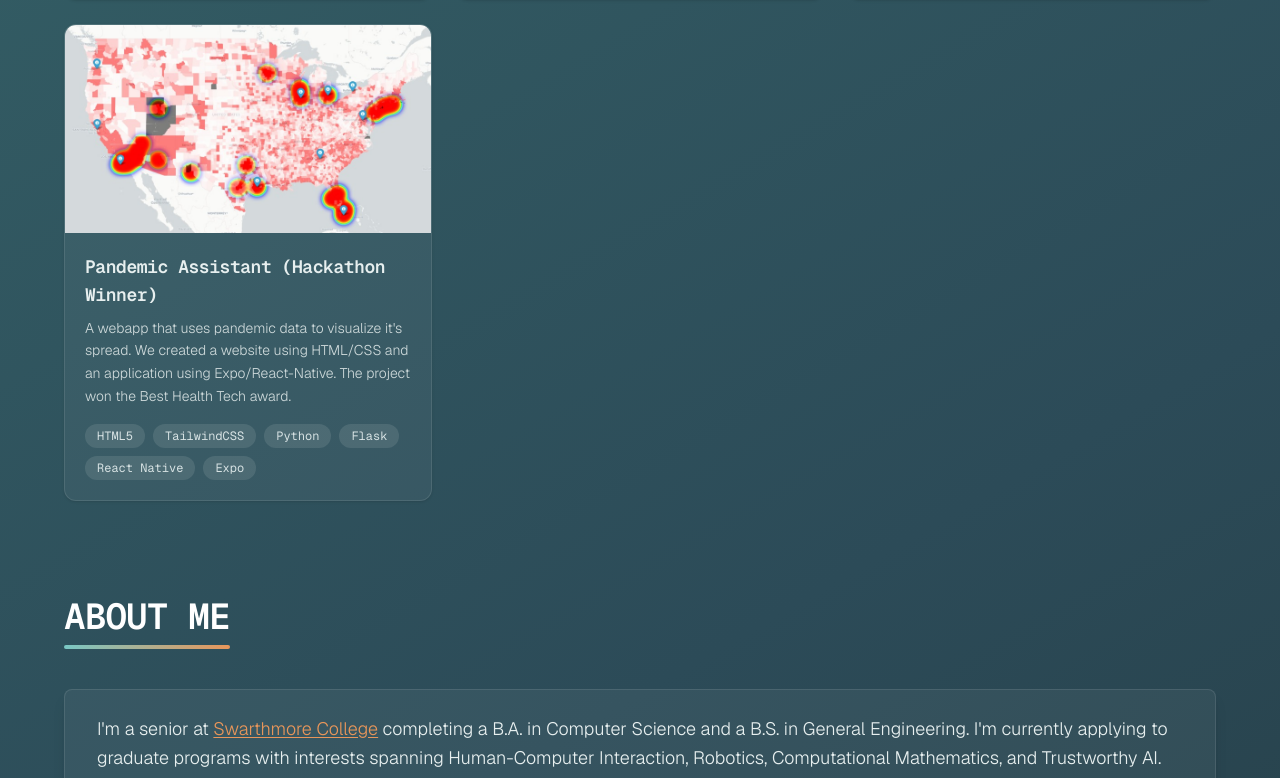
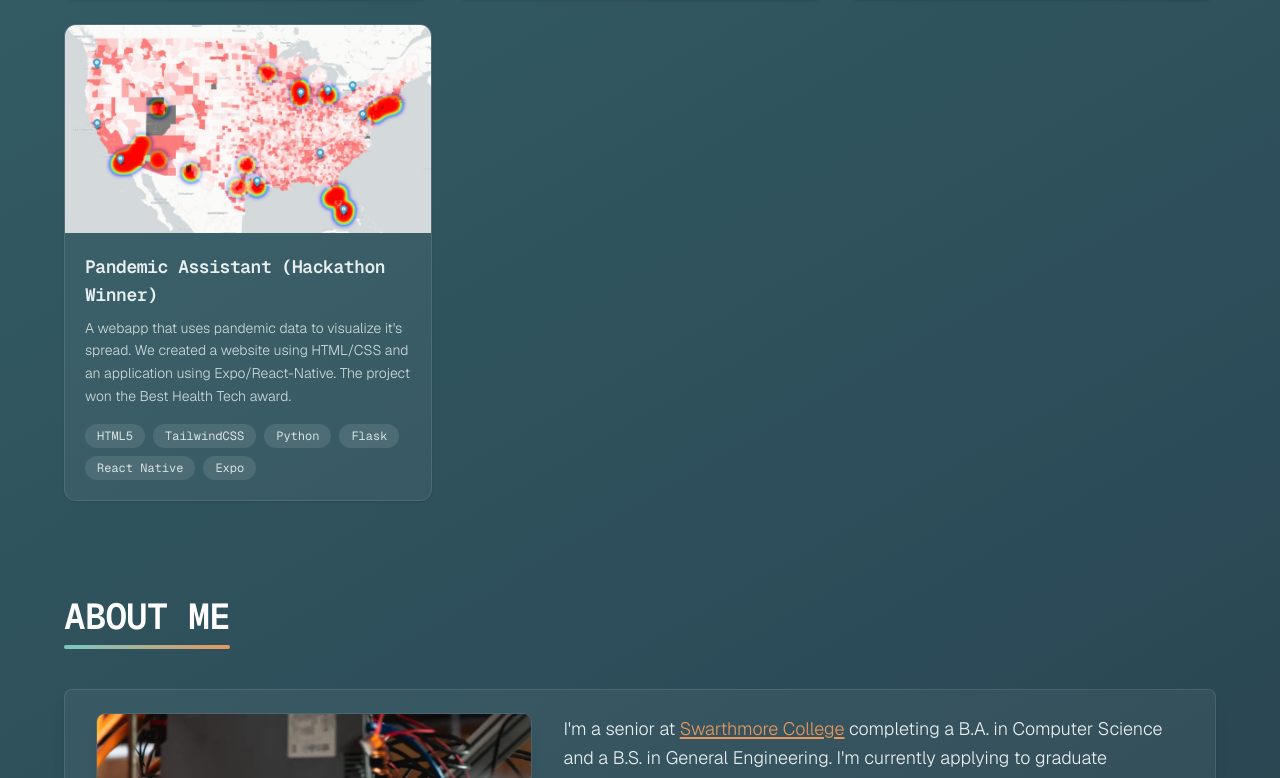
Before and after one commit to nickfettig/site-3.0, a Next.js app: page / in a window 1280 px wide. Shown: the part 2022-2800 px from the top of the page. Built offline with nearby package versions, Linux system fonts and the light colour scheme.

Commit message:
hitl pic + links look cool

```diff
--- a/scripts/optimize-images.mjs
+++ b/scripts/optimize-images.mjs
@@ -3,6 +3,7 @@
 // librsvg refuses to parse the 10 MB base64 line, so instead of rendering the
 // SVG we extract the embedded raster and reproduce the crop with sharp, then
 // emit web-sized WebP + a tiny inlined blur placeholder (LQIP) for next/image.
+// Plain raster sources (raw: true) skip extraction and go straight to sharp.
 // Run with: npm run optimize:images
 import sharp from 'sharp';
 import { readFile, writeFile, mkdir } from 'node:fs/promises';
@@ -15,6 +16,7 @@ const jobs = [
   { name: 'hero', src: pub('scenery/boat_landing.svg'), out: pub('scenery/hero.webp'), width: 2400, quality: 72 },
   { name: 'boat', src: pub('scenery/boat.svg'), out: pub('scenery/boat.webp'), width: 1400, quality: 74 },
   { name: 'avatar', src: pub('about_icons/spotify_pfp.svg'), out: pub('about_icons/avatar.webp'), width: 256, quality: 80 },
+  { name: 'hitl', src: pub('scenery/nick_hitl.jpg'), out: pub('scenery/hitl.webp'), width: 1800, quality: 76, raw: true },
 ];
 
 // Pull the embedded raster + the pattern crop out of a Figma-style SVG export.
@@ -41,7 +43,7 @@ async function extractCroppedRaster(svgPath) {
 
 const blurs = {};
 for (const job of jobs) {
-  const base = await extractCroppedRaster(job.src);
+  const base = job.raw ? sharp(job.src).rotate() : await extractCroppedRaster(job.src);
   await base.clone().resize({ width: job.width, withoutEnlargement: true }).webp({ quality: job.quality }).toFile(job.out);
 
   const blurBuf = await base.clone().resize({ width: 20 }).webp({ quality: 30 }).toBuffer();
--- a/src/app/globals.css
+++ b/src/app/globals.css
@@ -51,6 +51,34 @@ html {
     background: linear-gradient(180deg, rgba(238, 242, 244, 0.6) 0%, rgba(238, 242, 244, 0.14) 26%, rgba(238, 242, 244, 0) 46%);
 }
 
+/* Pizzaz for links: underline fades in/thickens and text picks up a warm glow. */
+.link-glow {
+    text-decoration-line: underline;
+    text-decoration-color: transparent;
+    text-decoration-thickness: 2px;
+    text-underline-offset: 2px;
+    transition: color 0.3s ease, text-decoration-color 0.3s ease, text-underline-offset 0.3s ease, text-shadow 0.3s ease;
+}
+
+.link-glow:hover,
+.link-glow:focus-visible {
+    text-decoration-color: var(--color-accent);
+    text-underline-offset: 5px;
+    text-shadow: 0 0 12px rgba(232, 150, 90, 0.55);
+}
+
+.link-glow-active {
+    text-decoration-color: var(--color-accent);
+    text-underline-offset: 2px;
+}
+
+.link-glow-active:hover,
+.link-glow-active:focus-visible {
+    text-decoration-color: var(--color-accent-hover);
+    text-underline-offset: 4px;
+    text-shadow: 0 0 10px rgba(242, 174, 114, 0.5);
+}
+
 .spotify-grad {
     background: linear-gradient(0deg, #1F2323, #2A3232) padding-box,
               linear-gradient(to top right, #CE4881, #1ED760) border-box;
--- a/src/components/about.tsx
+++ b/src/components/about.tsx
@@ -4,6 +4,8 @@ import ContentLink from "./common/contentlink";
 import SectionHeader from "./common/section_header";
 import WorkItem from "./common/work-item";
 import { workItems } from '@/data/work';
+import { blurDataURLs } from "@/data/images";
+import Image from "next/image";
 import { Fragment } from "react";
 
 export default function About() {
@@ -12,10 +14,23 @@ export default function About() {
         <SectionHeader header="ABOUT ME"/>
         <div className="mt-8 md:mt-10 flex flex-col gap-8">
             <ContentDiv>
-                <div className = {`${sans.className} flex flex-col text-ink gap-4 text-md md:text-lg font-light leading-relaxed`}>
-                    <p>I'm a senior at <ContentLink text="Swarthmore College" link ="https://www.swarthmore.edu/" /> completing a B.A. in Computer Science and a B.S. in General Engineering. I'm currently applying to graduate programs with interests spanning Human-Computer Interaction, Robotics, Computational Mathematics, and Trustworthy AI. </p>
-                    <p>My background reflects the breadth and depth that come with a STEM-focused liberal arts education. I've taken a wide range of courses—from compilers and computer vision to mobile robotics, nonlinear dynamics, and numerical methods—using an equally diverse set of languages, including C, C++, OCaml, MATLAB, and Python.</p>
-                    <p>Beyond the classroom, I serve as Vice President of the <ContentLink text="Swarthmore College Computer Society" link ="https://www.sccs.swarthmore.edu/" />, a long-standing student-led organization that provides services to the broader student body. I've also been a teaching assistant for five semesters' worth of computer science and engineering courses, and I currently lead Swarthmore's rock climbing club as president. When I'm not working with computers, you can usually find me watching the Patriots, gaming with friends, or exploring new music!</p>
+                <div className="flex flex-col md:flex-row gap-6 md:gap-8">
+                    <div className="relative shrink-0 mx-auto md:mx-0 w-full max-w-sm md:w-2/5 md:max-w-none aspect-[4/3] overflow-hidden rounded-lg shadow-lg ring-1 ring-white/10">
+                        <Image
+                            src="/scenery/hitl.webp"
+                            alt="Nick soldering wiring on a robotics rig, surrounded by orange cabling"
+                            fill
+                            placeholder="blur"
+                            blurDataURL={blurDataURLs.hitl}
+                            sizes="(max-width: 768px) 90vw, 40vw"
+                            className="object-cover object-[50%_42%]"
+                        />
+                    </div>
+                    <div className = {`${sans.className} flex flex-col text-ink gap-4 text-md md:text-lg font-light leading-relaxed md:justify-center`}>
+                        <p>I'm a senior at <ContentLink text="Swarthmore College" link ="https://www.swarthmore.edu/" /> completing a B.A. in Computer Science and a B.S. in General Engineering. I'm currently applying to graduate programs with interests spanning Human-Computer Interaction, Robotics, Computational Mathematics, and Trustworthy AI. </p>
+                        <p>My background reflects the breadth and depth that come with a STEM-focused liberal arts education. I've taken a wide range of courses—from compilers and computer vision to mobile robotics, nonlinear dynamics, and numerical methods—using an equally diverse set of languages, including C, C++, OCaml, MATLAB, and Python.</p>
+                        <p>Beyond the classroom, I serve as Vice President of the <ContentLink text="Swarthmore College Computer Society" link ="https://www.sccs.swarthmore.edu/" />, a long-standing student-led organization that provides services to the broader student body. I've also been a teaching assistant for five semesters' worth of computer science and engineering courses, and I currently lead Swarthmore's rock climbing club as president. When I'm not working with computers, you can usually find me watching the Patriots, gaming with friends, or exploring new music!</p>
+                    </div>
                 </div>
             </ContentDiv>
             <ContentDiv>
--- a/src/components/common/contentlink.tsx
+++ b/src/components/common/contentlink.tsx
@@ -2,6 +2,6 @@ import Link from "next/link";
 
 export default function ContentLink({text, link}: {text: string, link: string}) {
     return (
-        <Link className="cursor-pointer text-accent underline underline-offset-2 transition-colors hover:text-accent-hover" target="_blank" href={link}>{text}</Link>
+        <Link className="cursor-pointer text-accent link-glow link-glow-active hover:text-accent-hover" target="_blank" href={link}>{text}</Link>
     )
 }
--- a/src/components/common/navlink.tsx
+++ b/src/components/common/navlink.tsx
@@ -10,7 +10,7 @@ export default function NavLink({text, link}: {text: string, link: string}) {
         }
     };
 
-    const style = "cursor-pointer underline-offset-4 transition-colors hover:text-accent hover:underline";
+    const style = "cursor-pointer link-glow hover:text-accent";
 
     let id_link = link.split(':');
     if (id_link[0] === 'id') {
```
Also changed, not shown: src/data/images.ts (+1 -0 lines), public/scenery/hitl.webp (added), 1 other file (tests, documents, lock files or other folders).
